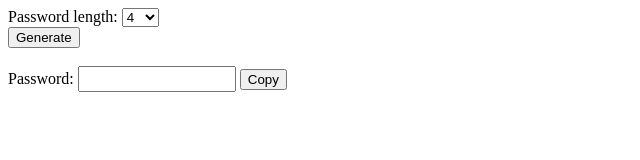
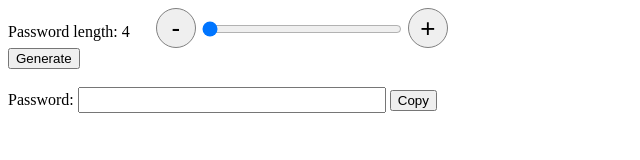
Before and after one commit to cordelia-sixth/password_generator, a plain HTML site: page index.html in a window 1280 px wide. Shown: the whole page, without its empty margins (0-640 px from the left). Drawn offline with Linux system fonts and the light colour scheme.

Commit message:
add slider for select password length #2

```diff
--- /dev/null
+++ b/function.js
@@ -0,0 +1,20 @@
+// スライダーを操作できるようにする
+const slider = document.getElementById("slider");
+// 値を表示する要素
+const result = document.getElementById("password-length");
+
+// スライダーが操作されたら値を表示する
+const changeLength = (order) => {
+  if (order === "increment") {
+    let length = parseInt(slider.value);
+    length++;
+    slider.value = length;
+  } else if (order === "decrement") {
+    let length = parseInt(slider.value);
+    length--;
+    slider.value = length;
+  }
+
+  // 値を表示する
+  result.innerText = slider.value;
+}
--- a/index.html
+++ b/index.html
@@ -2,15 +2,25 @@
 <html>
 <head>
   <meta charset="UTF-8">
-  <script src="createOptionElement.js" defer></script>
   <script src="generator.js" defer></script>
   <script src="copy.js" defer></script>
+
+  <script src="function.js" defer></script>
+
   <link rel="stylesheet" href="style.css">
   <title>Password Generator</title>
 </head>
 <body>
-  <span>Password length: </span>
-  <select id="password-length"></select><br>
+  <div id="password-length-box">
+    <label>Password length: </label>
+    <span id="password-length">4</span>
+
+    <div id="slider-box">
+      <button id="decrement" onclick="changeLength('decrement')">-</button>
+      <input type="range" id="slider" min="4" max="30" step="1" value="4" oninput="changeLength()" />
+      <button id="increment" onclick="changeLength('increment')">+</button>
+    </div>
+  </div>
 
   <input type="button" value="Generate" onclick="generate()"/><br><br>
 
--- a/style.css
+++ b/style.css
@@ -1,4 +1,41 @@
+#password-length {
+  display: inline-block;
+  width: 30px;
+}
+
+#slider-box {
+  display: inline-block;
+}
+
+#slider {
+  width: 200px;
+}
+
+#decrement {
+  font-size: 26px;
+  width: 40px;
+  height: 40px;
+  border: 1px solid grey;
+  border-radius: 20px;
+}
+
+#decrement:hover {
+  background-color: rgb(218, 218, 218);
+}
+
+#increment {
+  font-size: 26px;
+  width: 40px;
+  height: 40px;
+  border: 1px solid grey;
+  border-radius: 20px;
+}
+
+#increment:hover {
+  background-color: rgb(218, 218, 218);
+}
+
 #result {
   height: 20px;
-  width: 150px;
+  width: 300px;
 }
```
